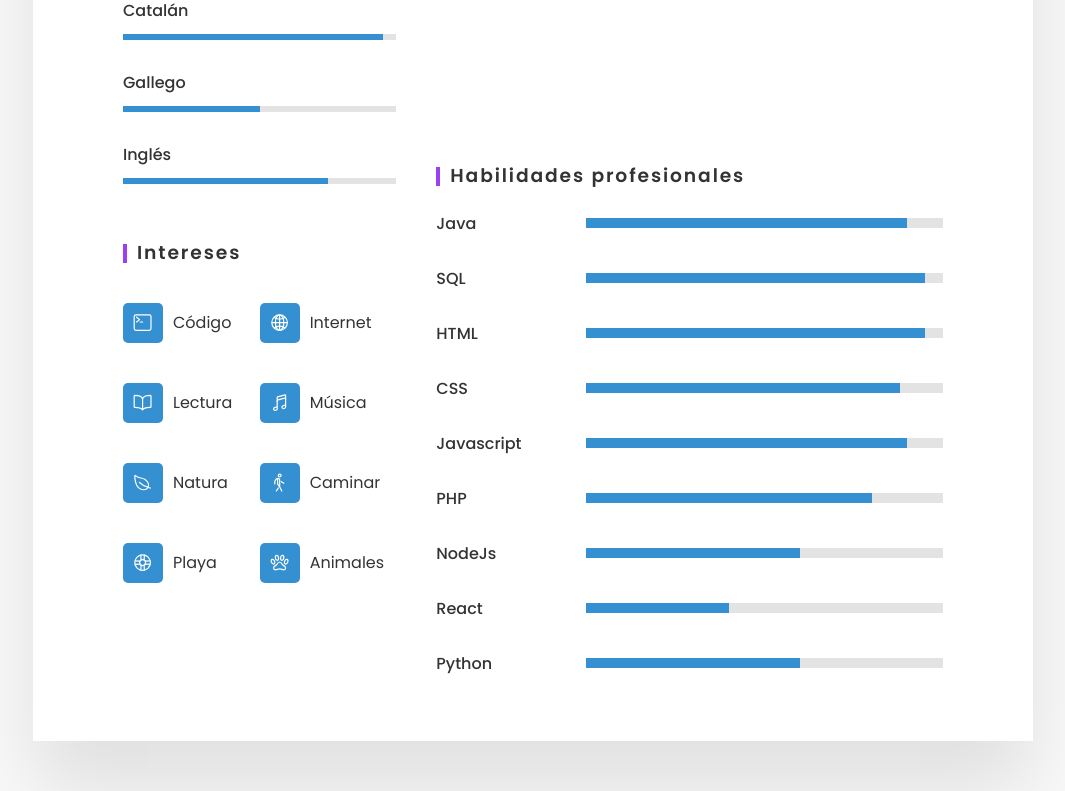
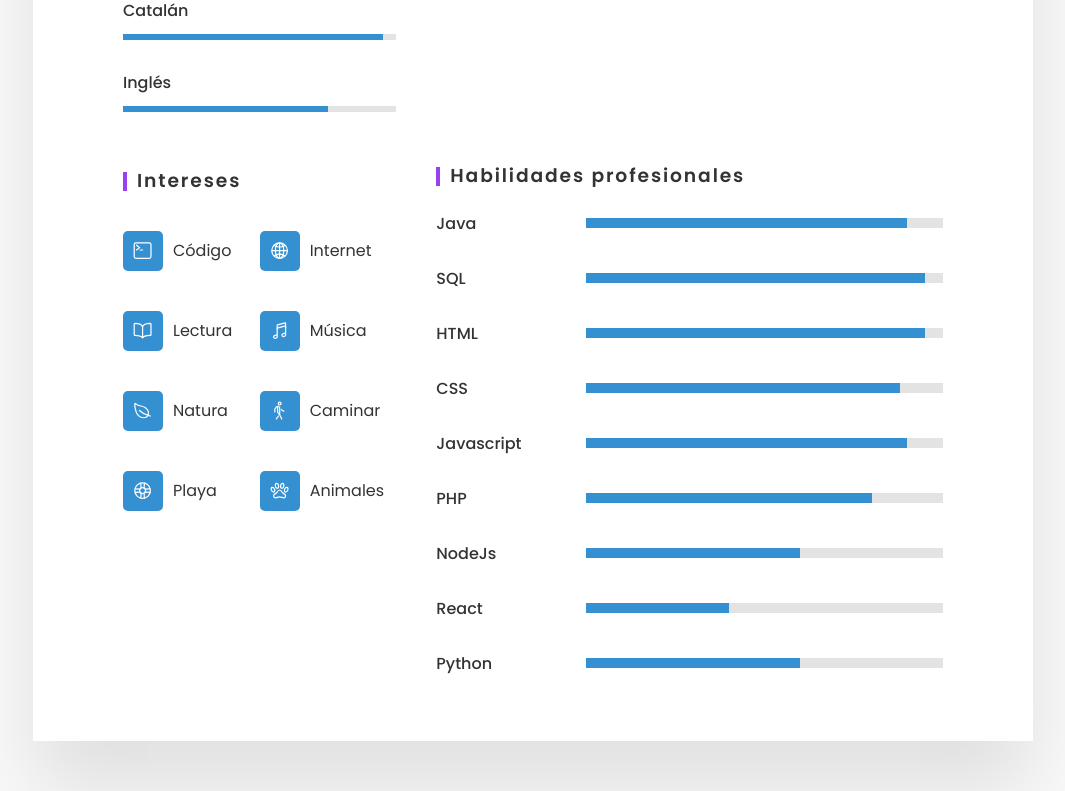
Before and after one commit to rafaelbc-dev/rbc-resume-cv-esg, a plain HTML site: page index.html in a window 1280 px wide. Shown: the part 1271-2062 px from the top of the page, without its empty margins (107-1172 px from the left). Drawn offline with nearby package versions, Linux system fonts and the light colour scheme.

Commit message:
Datos actualizados.

```diff
--- a/index.html
+++ b/index.html
@@ -97,12 +97,6 @@
                         <span class="text">Catalán</span>
                         <span class="percent">
                             <div style="width: 95%"></div>
-                        </span>
-                    </li>
-                    <li>
-                        <span class="text">Gallego</span>
-                        <span class="percent">
-                            <div style="width: 50%"></div>
                         </span>
                     </li>
                     <li>
```
